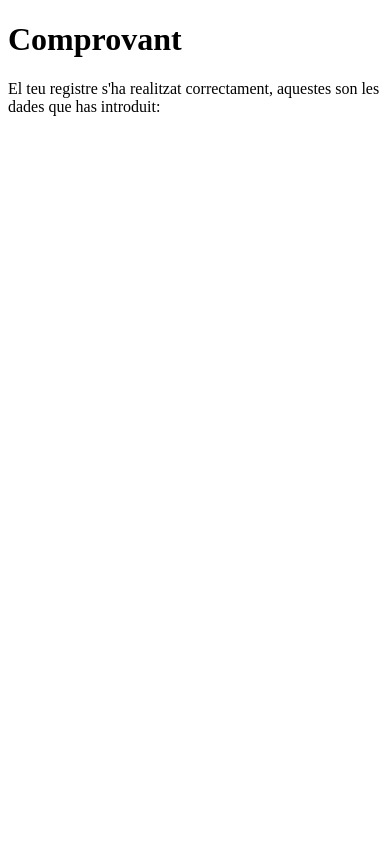
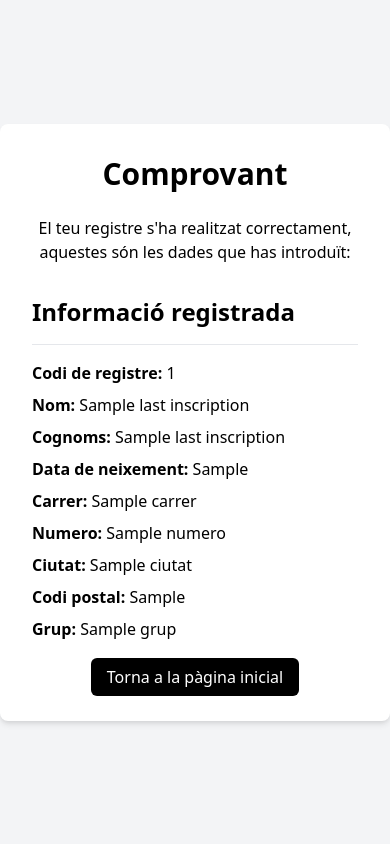
Before and after one commit to albertrf02/Test-Project-1-v2, a PHP site: template App/Views/comprovant.php in a window 390 px wide. Run offline with PHP 8.4, Linux system fonts and the light colour scheme; the template is opened without the code that fills it: most values are stand-ins (such as "Sample title", 1, 10 or a date in 2020).

Commit message:
pagina comprovant

```diff
--- a/App/Views/comprovant.php
+++ b/App/Views/comprovant.php
@@ -5,23 +5,55 @@
     <meta charset="UTF-8">
     <meta name="viewport" content="width=device-width, initial-scale=1.0">
     <title>Comprovant</title>
+    <!-- Add the Tailwind CSS CDN link -->
+    <link href="https://cdn.jsdelivr.net/npm/tailwindcss@2.2.19/dist/tailwind.min.css" rel="stylesheet">
 </head>
 
-<body>
-    <h1>Comprovant</h1>
-    <p>El teu registre s'ha realitzat correctament, aquestes son les dades que has introduit:</p>
+<body class="bg-gray-100 min-h-screen flex items-center justify-center">
 
-    <?php if (isset($user) && !empty($user)): ?>
-        <ul>
-            <li>Nom:
-                <?= $user['Nom'] ?>
-            </li>
-            <li>Cognoms:
-                <?= $user['Cognoms'] ?>
-            </li>
-            <!-- Add other fields as needed -->
-        </ul>
-    <?php endif; ?>
+    <div class="bg-white p-8 rounded-lg shadow-md w-full sm:w-96">
+        <h1 class="text-3xl font-bold mb-6 text-center">Comprovant</h1>
+        <p class="text-center">El teu registre s'ha realitzat correctament, aquestes són les dades que has introduït:
+        </p>
+
+        <div class="mt-8">
+            <h2 class="text-2xl font-bold mb-4">Informació registrada</h2>
+            <hr class="mb-4">
+            <p class="mb-2"><strong>Codi de registre:</strong>
+                <?= $lastInscription["Id"] ?>
+            </p>
+            <p class="mb-2"><strong>Nom:</strong>
+                <?= $lastInscription["Nom"] ?>
+            </p>
+            <p class="mb-2"><strong>Cognoms:</strong>
+                <?= $lastInscription["Cognoms"] ?>
+            </p>
+            <p class="mb-2"><strong>Data de neixement:</strong>
+                <?= $lastInscription["DataNaixement"] ?>
+            </p>
+            <p class="mb-2"><strong>Carrer:</strong>
+                <?= $lastInscription["Carrer"] ?>
+            </p>
+            <p class="mb-2"><strong>Numero:</strong>
+                <?= $lastInscription["Numero"] ?>
+            </p>
+            <p class="mb-2"><strong>Ciutat:</strong>
+                <?= $lastInscription["Ciutat"] ?>
+            </p>
+            <p class="mb-2"><strong>Codi postal:</strong>
+                <?= $lastInscription["CP"] ?>
+            </p>
+            <p class="mb-2"><strong>Grup:</strong>
+                <?= $lastInscription["Grup"] ?>
+            </p>
+
+            <div class="mt-6 text-center">
+                <a href="/" class="bg-black text-white px-4 py-2 rounded-md hover:bg-gray-800 transition">Torna a
+                    la pàgina inicial</a>
+            </div>
+        </div>
+    </div>
+
 </body>
 
 </html>
--- a/App/Views/formulari.php
+++ b/App/Views/formulari.php
@@ -15,7 +15,7 @@
                 <div class="bg-white p-5 rounded w-full sm:w-96">
                     <h2 class="text-2xl font-bold text-center mb-4">Participació</h2>
                     <hr class="mb-4">
-                    <form class="max-w-sm mx-auto" method="POST" action="/formulariPost" enctype="multipart/form-data"
+                    <form class="max-w-sm mx-auto" method="POST" action="/formulari" enctype="multipart/form-data"
                         aria-label="Formulari-inscripcio">
                         <div class="flex mb-5">
                             <span
@@ -132,6 +132,7 @@
                                 class="text-white bg-blue-700 hover:bg-blue-800 focus:ring-4 focus:outline-none focus:ring-blue-300 font-medium rounded-lg text-sm px-5 py-2.5 text-center dark:bg-blue-600 dark:hover:bg-blue-700 dark:focus:ring-blue-800">Inscriu-te</button>
                         </div>
                     </form>
+
                 </div>
             </div>
         </div>
--- a/public/index.php
+++ b/public/index.php
@@ -18,7 +18,7 @@ $app = new \Emeset\Emeset($contenidor);
 
 $app->get("/", [ViewsController::class, "index"]);
 $app->get("/formulari", [ViewsController::class, "formulari"]);
-$app->post("/formulariPost", [ViewsController::class, "formulari"]);
+$app->post("/formulari", [ViewsController::class, "formulari"]);
 $app->get("/comprovant", [ViewsController::class, "comprovant"]);
 
 
```
Also changed, not shown: App/Controllers/ViewsController.php (+15 -9 lines), App/Models/formulari.php (+12 -15 lines).
